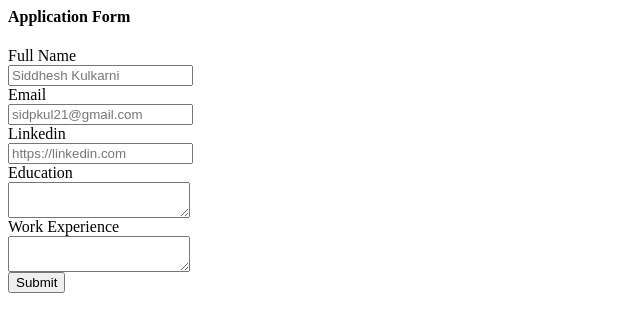
After one commit to sidpkul21/careers-website, a Flask app: template templates/application_form.html in a window 1280 px wide. The commit adds this page. Shown: the top 332 px of the page, without its empty margins (0-640 px from the left). Run offline with Flask 3, Linux system fonts and the light colour scheme; the template is opened without the code that fills it, so the values that code supplies are empty.

Commit message:
app complete; db accepts data from form

```diff
--- a/app.py
+++ b/app.py
@@ -1,5 +1,5 @@
-from flask import Flask, jsonify, render_template
-from database import load_jobs_from_db, load_job_from_db
+from flask import Flask, jsonify, render_template, request
+from database import load_jobs_from_db, load_job_from_db, add_application_to_db
 app = Flask(__name__)
 
 COMPANY_NAME = "Job"
@@ -26,5 +26,15 @@ def show_job(id):
     return render_template('jobpage.html', job=job,
                          company_name=COMPANY_NAME)
 
+@app.route("/job/<id>/apply", methods = ["post"])
+def apply_to_job(id):
+  data = request.form
+  job = load_job_from_db(id)[0]
+  response = add_application_to_db(id, data)
+  if response.status_code == 201:
+    return render_template('application_submitted.html', application=data, job=job)
+  else:
+    return f"Error code: {response.status_code}; If error code is 400 you did not complete the application."
+
 if __name__ == '__main__':
   app.run(host = '0.0.0.0', debug =True)
--- a/database.py
+++ b/database.py
@@ -1,6 +1,8 @@
 import os
 import requests
+from dotenv import load_dotenv
 
+load_dotenv()
 SUPABASE_URL = os.getenv('SUPABASE_URL')
 SUPABASE_KEY = os.getenv('SUPABASE_KEY')
 headers = {
@@ -20,3 +22,10 @@ def load_job_from_db(id):
     results = requests.get(url, headers=headers)
     job = results.json()
     return job
+
+def add_application_to_db(job_id, application):
+    application = dict(application)
+    application["job_id"] = job_id
+    del application["submit"]
+    response = requests.post(f"{SUPABASE_URL}/rest/v1/applications", headers=headers, json=application)
+    return response
--- /dev/null
+++ b/templates/application_form.html
@@ -0,0 +1,29 @@
+<h4>Application Form</h4>
+<form action ="/job/{{job['id']}}/apply" method = "post">
+    <div class = "mb-2">
+        <label>Full Name</label><br>
+        <input type="text" name = "full_name" placeholder="Siddhesh Kulkarni">
+    </div>
+
+    <div class = "mb-2">
+        <label>Email</label><br>
+        <input type="text" name = "email" placeholder="sidpkul21@gmail.com">
+    </div>
+
+    <div class = "mb-2">
+        <label>Linkedin</label><br>
+        <input type="text" name = "linkedin" placeholder="https://linkedin.com">
+    </div>
+
+    <div class = "mb-2">
+        <label>Education</label><br>
+        <textarea name ="education"></textarea>
+    </div>
+
+    <div class = "mb-2">
+        <label>Work Experience</label><br>
+        <textarea name ="work"></textarea>
+    </div>
+
+    <input type="submit" name ="submit">
+</form>
--- a/templates/jobitem.html
+++ b/templates/jobitem.html
@@ -4,7 +4,7 @@
       style ="color:rgb(120, 120, 120); margin-bottom:4px;">
       {{job['title']}}
     </h4>
-    <div
+    <div>
       <b>Location:</b> {{job['location']}}
     </div>
     {% if job.salary is not none %}
--- a/templates/jobpage.html
+++ b/templates/jobpage.html
@@ -36,6 +36,7 @@
           {% endif %}
           {% endfor %}
         </ul>
+        {% include 'application_form.html' %}
       </div>
       {% include 'footer.html' %}
     </body>
```
Also changed, not shown: templates/application_submitted.html (added, +37 -0 lines).
